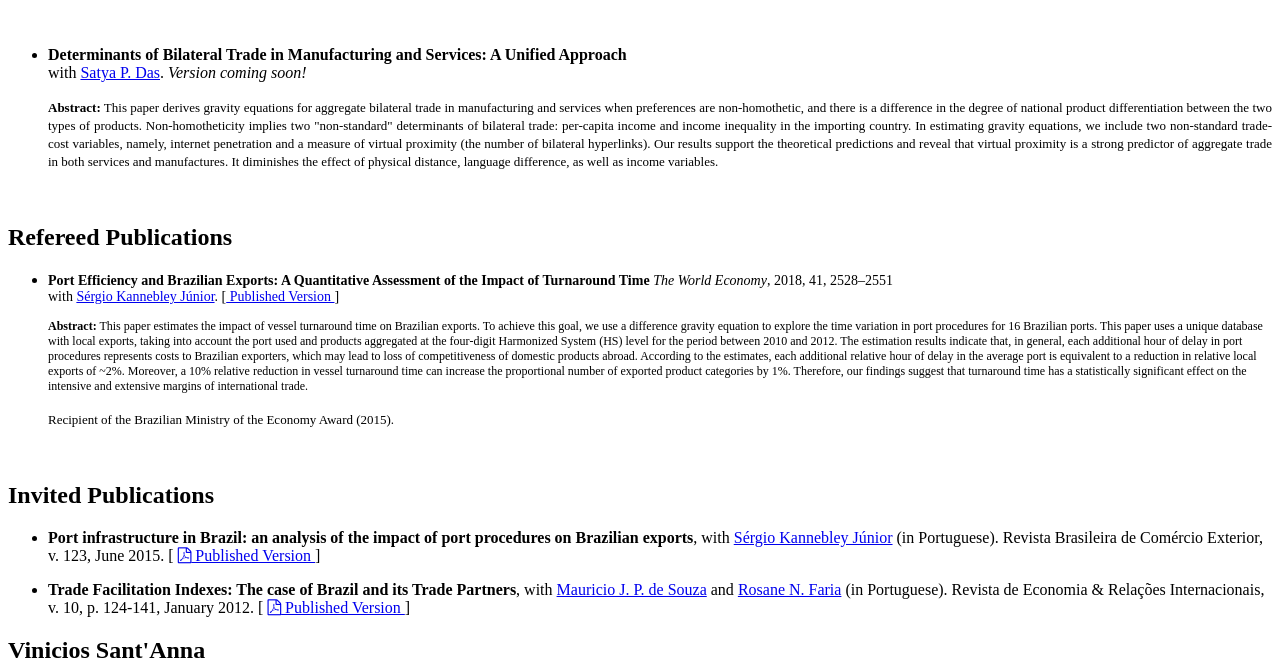
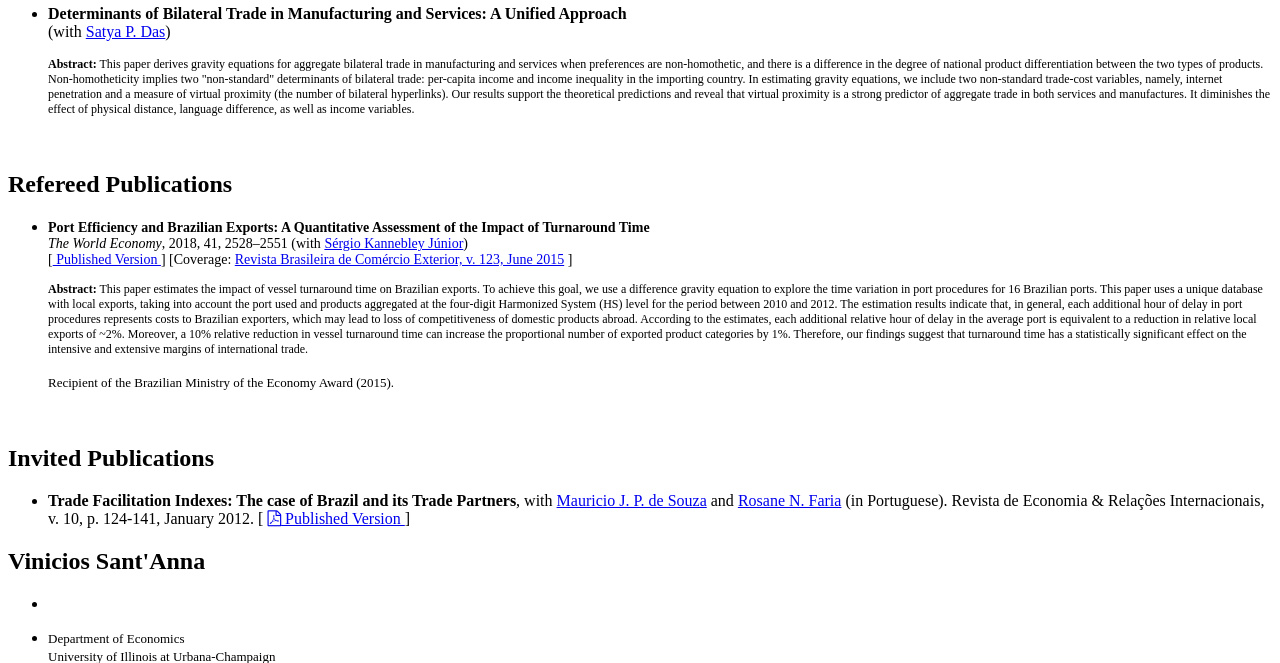
Before and after one commit to vpsantanna/vpsantanna.github.io, a Jekyll site: the page built from 2-research.md, in a window 1280 px wide and 900 px high, scrolled down 778 px, cut to the strip 237-900 px from the top of the window. Built offline with Jekyll 4.4.1, drawn with Linux system fonts in a browser that asks for light colours; a script that is not in the unit is left out.

Commit message:
Update 2-research.md

```diff
--- a/2-research.md
+++ b/2-research.md
@@ -23,25 +23,26 @@ permalink: /research/
 # Work in Progress
 
 - <b>Send Them Back? The Real Estate Consequences of Repatriations</b><br>
-with <a href="https://sites.google.com/site/cortesgustavos" target="_blank"> Gustavo Cortes</a>. <em>Version coming soon! </em>
+(with <a href="https://sites.google.com/site/cortesgustavos" target="_blank"> Gustavo Cortes</a>)  <em>Version coming soon! </em>
 
-   <p style="text-align: justify;"><font size="2"><b>Abstract:</b> We examine how the repatriation of Mexican immigrants in the US from 1930 to 1936 affected housing and construction in American cities. Using US Census and hand-collected building permits data, we show that repatriating Mexicans during the Great Depression significantly slowed city growth. Employing instruments that account for the effects of the Depression, we show that cities with higher Mexican outflow experienced lower growth in commercial and residential real estate. We find significant negative effects on the number and value of building permits, as well as house values. Repatriations seem to have a long-lasting impact, leaving a footprint on local economic growth. </font></p>
+   <p style="font-size:12px"><b>Abstract:</b> We examine how the repatriation of Mexican immigrants in the US from 1930 to 1936 affected housing and construction in American cities. Using US Census and hand-collected building permits data, we show that repatriating Mexicans during the Great Depression significantly slowed city growth. Employing instruments that account for the effects of the Depression, we show that cities with higher Mexican outflow experienced lower growth in commercial and residential real estate. We find significant negative effects on the number and value of building permits, as well as house values. Repatriations seem to have a long-lasting impact, leaving a footprint on local economic growth. </p>
 
-   <p style="text-align: justify;"><font size="2"><b>Presentations:</b> AEA 2020 Annual Meeting (Poster Session) | University of Florida Business-Economics-Law workshop 2020 | The Economics of Migration Junior Seminar 2020 | University of Michigan's H2D2 Seminar Series 2019 | Midwest Economics Association 2019 | AERUS 2019 | UIUC
+   <p style="font-size:12px"><b>Presentations:</b> AEA 2020 Annual Meeting (Poster Session) | University of Florida Business-Economics-Law workshop 2020 | The Economics of Migration Junior Seminar 2020 | University of Michigan's H2D2 Seminar Series 2019 | Midwest Economics Association 2019 | AERUS 2019 | UIUC </p>
 
    <div class="iframe-container"><iframe src="https://player.vimeo.com/video/384544947" frameborder="0" webkitallowfullscreen mozallowfullscreen allowfullscreen></iframe></div>
 
 <br>
 
-- <b>Determinants of Bilateral Trade in Manufacturing and Services: A Unified Approach</b><br> with <a href="https://www.satyapdas.com" target="_blank">Satya P. Das</a>. <em>Version coming soon! </em>
+- <b>Determinants of Bilateral Trade in Manufacturing and Services: A Unified Approach</b><br> (with <a href="https://www.satyapdas.com" target="_blank">Satya P. Das</a>)
 
-   <p style="text-align: justify;"><font size="2"><b>Abstract:</b> This paper derives gravity equations for aggregate bilateral trade in manufacturing and services when preferences are non-homothetic, and there is a difference in the degree of national product differentiation between the two types of products.  Non-homotheticity implies two "non-standard" determinants of bilateral trade: per-capita income and income inequality in the importing country. In estimating gravity equations, we include two non-standard trade-cost variables, namely, internet penetration and a measure of virtual proximity (the number of bilateral hyperlinks). Our results support the theoretical predictions and reveal that virtual proximity is a strong predictor of aggregate trade in both services and manufactures. It diminishes the effect of physical distance, language difference, as well as income variables. </font></p>
+   <p style="font-size:12px"><b>Abstract:</b> This paper derives gravity equations for aggregate bilateral trade in manufacturing and services when preferences are non-homothetic, and there is a difference in the degree of national product differentiation between the two types of products.  Non-homotheticity implies two "non-standard" determinants of bilateral trade: per-capita income and income inequality in the importing country. In estimating gravity equations, we include two non-standard trade-cost variables, namely, internet penetration and a measure of virtual proximity (the number of bilateral hyperlinks). Our results support the theoretical predictions and reveal that virtual proximity is a strong predictor of aggregate trade in both services and manufactures. It diminishes the effect of physical distance, language difference, as well as income variables.</p>
 
 <br>
 
 # Refereed Publications
 
-- <p style="font-size:14px"><b>Port Efficiency and Brazilian Exports: A Quantitative Assessment of the Impact of Turnaround Time</b> <em>The World Economy</em>, 2018, 41, 2528–2551  <br> with <a href="https://scholar.google.com.br/citations?user=dqFJND9idb0C&hl=en" target="_blank"> Sérgio Kannebley Júnior</a>.  [<a href="https://doi.org/10.1111/twec.12654" target="_blank"> Published Version </a>] </p>
+- <p style="font-size:14px"><b>Port Efficiency and Brazilian Exports: A Quantitative Assessment of the Impact of Turnaround Time</b> <br> <em> The World Economy</em>, 2018, 41, 2528–2551 (with <a href="https://scholar.google.com.br/citations?user=dqFJND9idb0C&hl=en" target="_blank"> Sérgio Kannebley Júnior</a>) <br>
+   [<a href="https://doi.org/10.1111/twec.12654" target="_blank"> Published Version </a>] [Coverage: <a href="/files/research/123_VSSKJ.pdf" target="_blank"> Revista Brasileira de Comércio Exterior, v. 123, June 2015</a> ] </p>
 
    <p style="font-size:12px"><b>Abstract:</b> This paper estimates the impact of vessel turnaround time on Brazilian exports. To achieve this goal, we use a difference gravity equation to explore the time variation in port procedures for 16 Brazilian ports. This paper uses a unique database with local exports, taking into account the port used and products aggregated at the four‐digit Harmonized System (HS) level for the period between 2010 and 2012. The estimation results indicate that, in general, each additional hour of delay in port procedures represents costs to Brazilian exporters, which may lead to loss of competitiveness of domestic products abroad. According to the estimates, each additional relative hour of delay in the average port is equivalent to a reduction in relative local exports of ~2%. Moreover, a 10% relative reduction in vessel turnaround time can increase the proportional number of exported product categories by 1%. Therefore, our findings suggest that turnaround time has a statistically significant effect on the intensive and extensive margins of international trade.</p>
 
@@ -51,6 +52,4 @@ with <a href="https://sites.google.com/site/cortesgustavos" target="_blank"> Gus
 
 # Invited Publications
 
-- <b> Port infrastructure in Brazil: an analysis of the impact of port procedures on Brazilian exports</b>, with <a href="https://scholar.google.com.br/citations?user=dqFJND9idb0C&hl=en" target="_blank"> Sérgio Kannebley Júnior</a> (in Portuguese). Revista Brasileira de Comércio Exterior, v. 123, June 2015. [ <a href="/files/research/123_VSSKJ.pdf" target="_blank"><i class="fa fa-file-pdf-o"></i> Published Version </a>]
-
 - <b>Trade Facilitation Indexes: The case of Brazil and its Trade Partners</b>, with <a href="https://scholar.google.com.br/citations?user=ceqK-1QAAAAJ&hl=en" target="_blank">Mauricio J. P. de Souza</a> and <a href="https://scholar.google.com.br/citations?user=bnfF3IEAAAAJ&hl=en" target="_blank">Rosane N. Faria</a> (in Portuguese). Revista de Economia & Relações Internacionais, v. 10, p. 124-141, January 2012. [ <a href="/files/research/indicadores_facilitacao.pdf" target="_blank"><i class="fa fa-file-pdf-o"></i> Published Version </a>]
```
